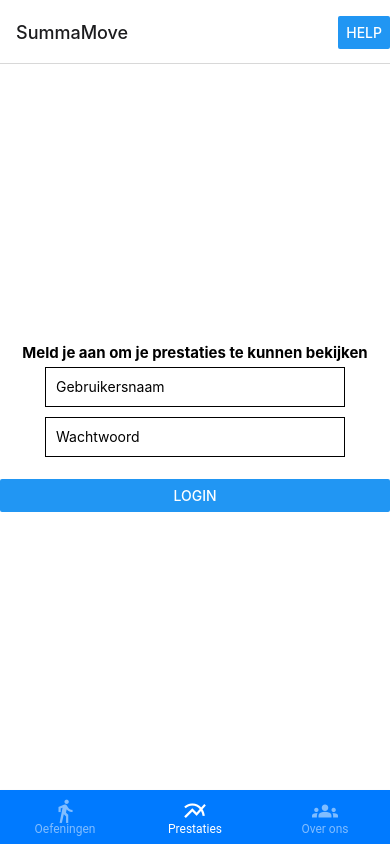
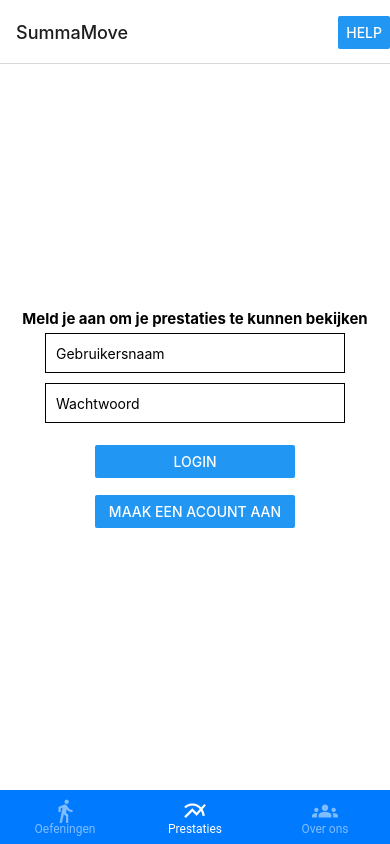
Before and after one commit to ps196274/project5, a React Native app in the folder SummaMoveAPP/: screen /Prestaties in a window 390 px wide. Built offline with nearby package versions, Linux system fonts and the light colour scheme.

Commit message:
Update Login.js

```diff
--- a/SummaMoveAPP/components/Login.js
+++ b/SummaMoveAPP/components/Login.js
@@ -9,7 +9,12 @@ function App({ navigation }) {
       <TextInput secureTextEntry={true} style={styles.input} placeholder="Wachtwoord"></TextInput>
       <Text>{"\n"}</Text>
       <StatusBar style="auto" />
-      <Button style={ styles.login } onPress={() => navigation.navigate('LoadPrestaties')} title="Login"/>
+      <View style={styles.login}>
+        <Button style={styles.login} onPress={() => navigation.navigate('LoadPrestaties')} title="Login"/>
+      </View>
+      <View style={styles.login}>
+        <Button style={styles.login} onPress={() => navigation.navigate('LoadPrestaties')} title="Maak een acount aan"/>
+      </View>
     </View>
   );
 }
@@ -32,7 +37,11 @@ const styles = StyleSheet.create({
     alignSelf: 'center',
     fontSize: 15,
     fontWeight: 'bold',
-
+  },
+  login: {
+    alignSelf: 'center',
+    width: 200,
+    height: 50,
   }
 });
 
```
